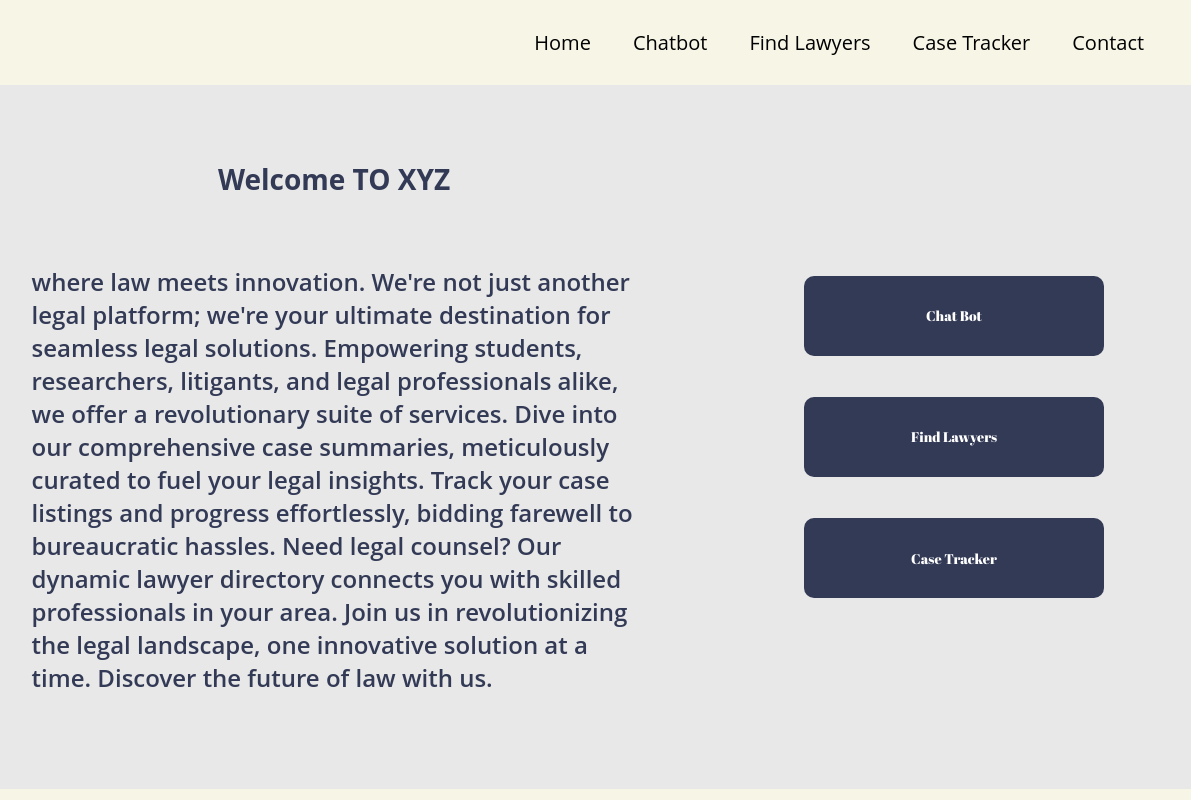
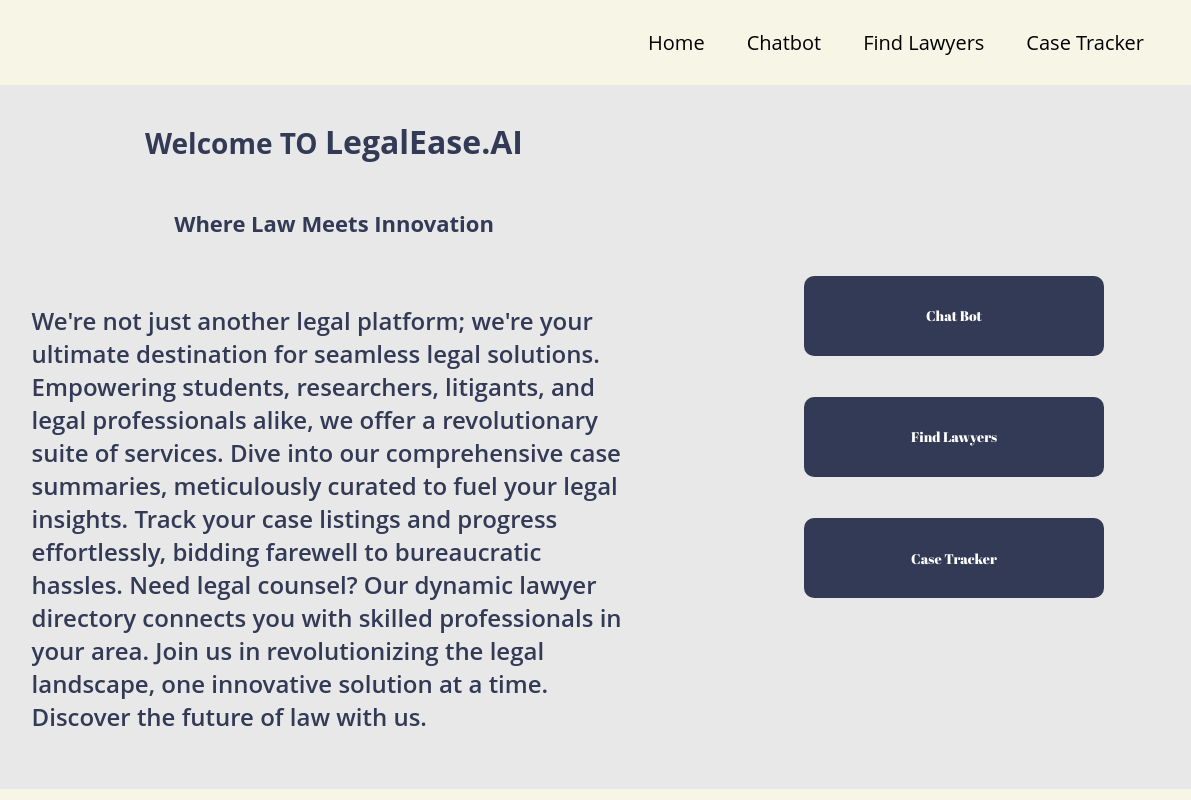
Before and after one commit to AayushBhusari/LegalEase.AI, a plain HTML site: page index.html in a window 1280 px wide. Shown: the full height of the page, 89-1280 px from the left. Drawn offline with Linux system fonts and the light colour scheme.

Commit message:
UI Improvements

```diff
--- a/index.html
+++ b/index.html
@@ -3,7 +3,7 @@
   <head>
     <meta charset="UTF-8" />
     <meta name="viewport" content="width=device-width, initial-scale=1.0" />
-    <title>LegalHelpHub.com</title>
+    <title>LegalEase.AI</title>
     <link rel="stylesheet" href="styles.css" />
   </head>
   <body>
@@ -24,7 +24,7 @@
             <li><a href="./chatbot/index.html">Chatbot</a></li>
             <li><a href="./findLawyers/index.html">Find Lawyers</a></li>
             <li><a href="./caseTracker/index.html">Case Tracker</a></li>
-            <li><a href="./contact/index.html">Contact</a></li>
+            <!-- <li><a href="./contact/index.html">Contact</a></li> -->
           </ul>
         </div>
       </div>
@@ -33,19 +33,22 @@
     <!-- Main Body -->
     <section class="main-section">
       <div class="first">
-        <h2 class="main-text">Welcome TO XYZ</h2>
+        <h2 class="main-text">
+          Welcome TO <span class="big-font">LegalEase.AI</span>
+        </h2>
+        <h3 class="tagline">Where Law Meets Innovation</h3>
         <div class="text-cont">
           <p class="brand-text">
-            where law meets innovation. We're not just another legal platform;
-            we're your ultimate destination for seamless legal solutions.
-            Empowering students, researchers, litigants, and legal professionals
-            alike, we offer a revolutionary suite of services. Dive into our
-            comprehensive case summaries, meticulously curated to fuel your
-            legal insights. Track your case listings and progress effortlessly,
-            bidding farewell to bureaucratic hassles. Need legal counsel? Our
-            dynamic lawyer directory connects you with skilled professionals in
-            your area. Join us in revolutionizing the legal landscape, one
-            innovative solution at a time. Discover the future of law with us.
+            We're not just another legal platform; we're your ultimate
+            destination for seamless legal solutions. Empowering students,
+            researchers, litigants, and legal professionals alike, we offer a
+            revolutionary suite of services. Dive into our comprehensive case
+            summaries, meticulously curated to fuel your legal insights. Track
+            your case listings and progress effortlessly, bidding farewell to
+            bureaucratic hassles. Need legal counsel? Our dynamic lawyer
+            directory connects you with skilled professionals in your area. Join
+            us in revolutionizing the legal landscape, one innovative solution
+            at a time. Discover the future of law with us.
           </p>
         </div>
       </div>
--- a/styles.css
+++ b/styles.css
@@ -129,6 +129,14 @@ h1 {
   font-size: 24px;
 }
 
+.tagline {
+  font-size: 22px;
+}
+
+.big-font {
+  font-size: 32px;
+}
+
 .sec {
   padding: 150px;
   display: grid;
```
Also changed, not shown: caseTracker/index.html (+3 -3 lines), chatbot/index.html (+4 -4 lines), findLawyers/index.html (+4 -4 lines), chatbot/style.txt (deleted).
